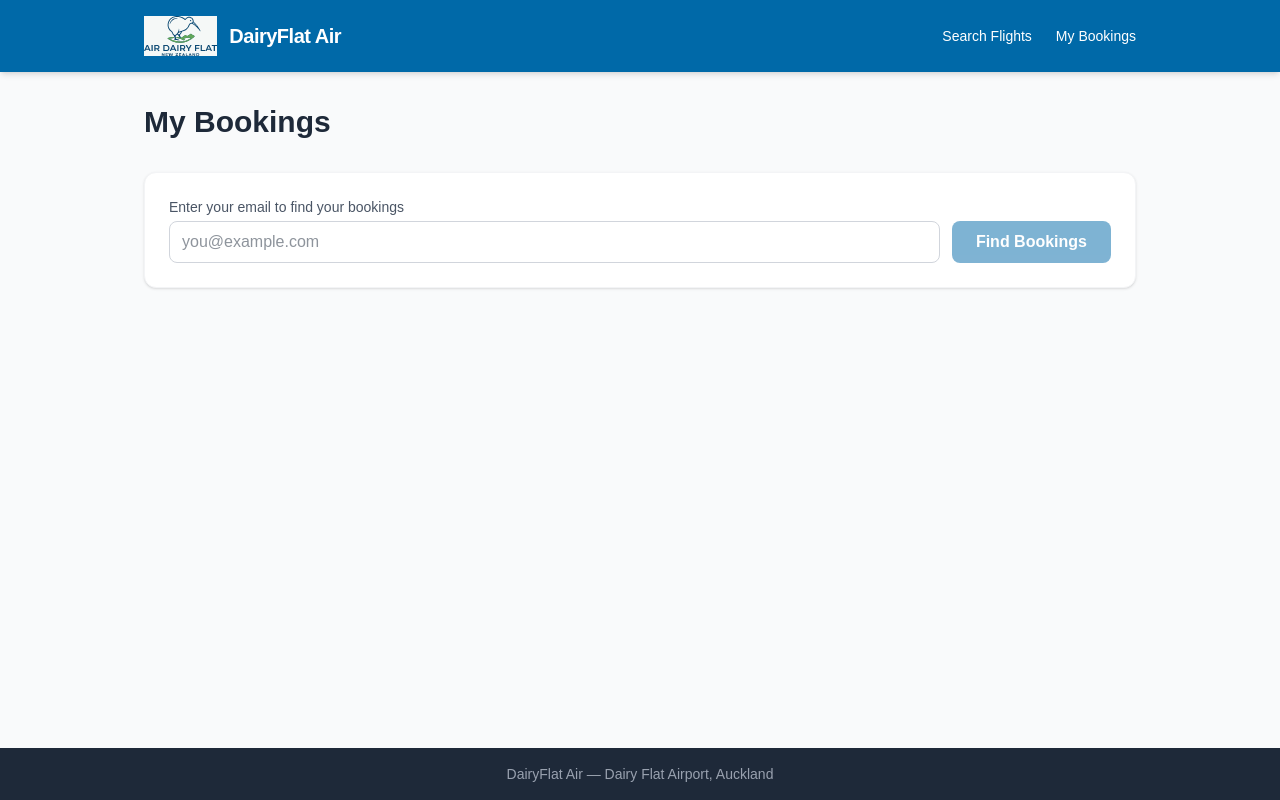
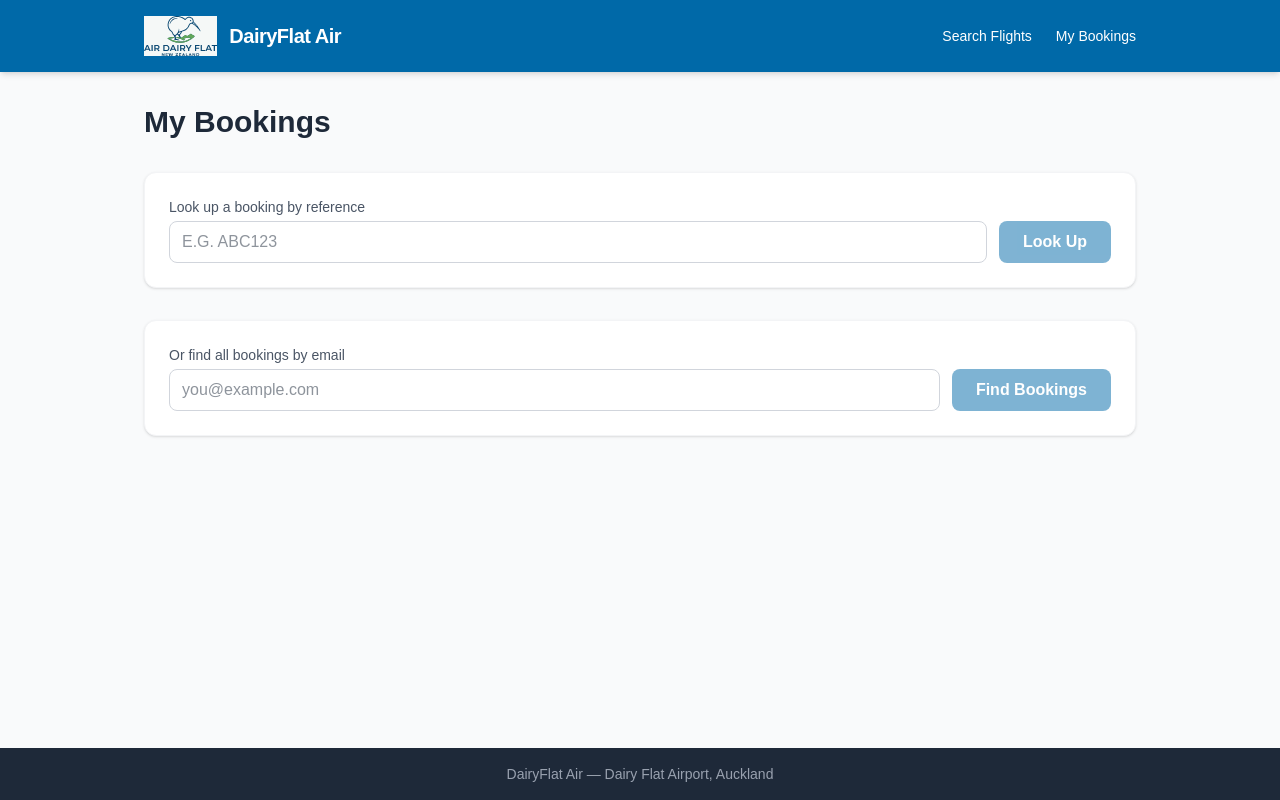
Before and after one commit to EnsignPicard/159352-assignment-2, a Next.js app: page /bookings in a window 1280 px wide. Built offline with nearby package versions, Linux system fonts and the light colour scheme.

Commit message:
first commit

```diff
--- a/app/booking/[ref]/page.tsx
+++ b/app/booking/[ref]/page.tsx
@@ -1,10 +1,9 @@
 "use client";
 import { useEffect, useState } from "react";
-import { useParams } from "next/navigation";
+import { useParams, useRouter } from "next/navigation";
 import Link from "next/link";
 
 interface Booking {
-  _id: string;
   bookingRef: string;
   flightNo: string;
   orig: string;
@@ -42,6 +41,7 @@ function formatDate(dateStr: string, tz: string) {
 
 export default function BookingPage() {
   const params = useParams();
+  const router = useRouter();
   const ref = params.ref as string;
   const [booking, setBooking] = useState<Booking | null>(null);
   const [error, setError] = useState("");
@@ -59,7 +59,19 @@ export default function BookingPage() {
   }, [ref]);
 
   if (loading) return <p className="text-gray-500">Loading booking...</p>;
-  if (error) return <p className="text-red-500">{error}</p>;
+  if (error) {
+    return (
+        <div className="space-y-4">
+          <p className="text-red-500">{error}</p>
+          <button
+              onClick={() => router.push("/bookings")}
+              className="text-sky-700 font-semibold hover:underline"
+          >
+            ← Back to My Bookings
+          </button>
+        </div>
+    );
+  }
   if (!booking) return null;
 
   const passengerName = [booking.passenger.title, booking.passenger.firstname, booking.passenger.lastname]
@@ -68,6 +80,13 @@ export default function BookingPage() {
 
   return (
       <div className="space-y-6">
+        <button
+            onClick={() => router.push("/bookings")}
+            className="text-sky-700 font-semibold hover:underline"
+        >
+          ← Back to My Bookings
+        </button>
+
         <div className="flex items-center gap-3">
           <div className="bg-green-100 text-green-700 px-3 py-1 rounded-full text-sm font-semibold">
             Confirmed
--- a/app/bookings/page.tsx
+++ b/app/bookings/page.tsx
@@ -1,5 +1,6 @@
 "use client";
 import { useState } from "react";
+import { useRouter } from "next/navigation";
 import Link from "next/link";
 
 interface Booking {
@@ -39,20 +40,30 @@ function formatDate(dateStr: string, tz: string) {
 }
 
 export default function BookingsPage() {
+  const router = useRouter();
   const [email, setEmail] = useState("");
+  const [bookingRef, setBookingRef] = useState("");
   const [bookings, setBookings] = useState<Booking[]>([]);
   const [loading, setLoading] = useState(false);
   const [searched, setSearched] = useState(false);
   const [cancellingRef, setCancellingRef] = useState("");
+  const [refError, setRefError] = useState("");
 
-  const handleSearch = async () => {
+  const handleEmailSearch = async () => {
     if (!email) return;
     setLoading(true);
     setSearched(true);
+    setRefError("");
     const res = await fetch(`/api/bookings?email=${encodeURIComponent(email)}`);
     const data = await res.json();
     setBookings(data);
     setLoading(false);
+  };
+
+  const handleRefSearch = async () => {
+    if (!bookingRef) return;
+    setRefError("");
+    router.push(`/booking/${bookingRef.toUpperCase()}`);
   };
 
   const handleCancel = async (ref: string) => {
@@ -67,30 +78,60 @@ export default function BookingsPage() {
     setCancellingRef("");
   };
 
-  const handleKeyDown = (e: React.KeyboardEvent) => {
-    if (e.key === "Enter") handleSearch();
+  const handleEmailKey = (e: React.KeyboardEvent) => {
+    if (e.key === "Enter") handleEmailSearch();
+  };
+
+  const handleRefKey = (e: React.KeyboardEvent) => {
+    if (e.key === "Enter") handleRefSearch();
   };
 
   return (
       <div className="space-y-8">
         <h1 className="text-3xl font-bold text-gray-800">My Bookings</h1>
 
+        {/* Booking reference lookup */}
+        <div className="bg-white rounded-xl shadow-sm border border-gray-100 p-6">
+          <label className="block text-sm font-medium text-gray-600 mb-1">
+            Look up a booking by reference
+          </label>
+          <div className="flex gap-3">
+            <input
+                type="text"
+                value={bookingRef}
+                onChange={(e) => setBookingRef(e.target.value)}
+                onKeyDown={handleRefKey}
+                placeholder="e.g. ABC123"
+                maxLength={6}
+                className="flex-1 border border-gray-300 rounded-lg px-3 py-2 text-gray-800 uppercase"
+            />
+            <button
+                onClick={handleRefSearch}
+                disabled={!bookingRef}
+                className="bg-sky-700 text-white font-semibold px-6 py-2 rounded-lg hover:bg-sky-800 transition-colors disabled:opacity-50"
+            >
+              Look Up
+            </button>
+          </div>
+          {refError && <p className="text-red-500 text-sm mt-2">{refError}</p>}
+        </div>
+
         {/* Email search */}
         <div className="bg-white rounded-xl shadow-sm border border-gray-100 p-6">
           <label className="block text-sm font-medium text-gray-600 mb-1">
-          Enter your email to find your bookings
+            Or find all bookings by email
           </label>
           <div className="flex gap-3">
             <input
                 type="email"
                 value={email}
                 onChange={(e) => setEmail(e.target.value)}
-            onKeyDown={handleKeyDown}
+                onKeyDown={handleEmailKey}
                 placeholder="you@example.com"
                 className="flex-1 border border-gray-300 rounded-lg px-3 py-2 text-gray-800"
             />
             <button
-            onClick={handleSearch}
+                onClick={handleEmailSearch}
                 disabled={loading || !email}
                 className="bg-sky-700 text-white font-semibold px-6 py-2 rounded-lg hover:bg-sky-800 transition-colors disabled:opacity-50"
             >
@@ -115,7 +156,7 @@ export default function BookingsPage() {
               ) : (
                   bookings.map((booking) => (
                       <div
-                key={booking._id}
+                          key={booking.bookingRef}
                           className="bg-white rounded-xl shadow-sm border border-gray-100 p-6"
                       >
                         <div className="flex justify-between items-start mb-4">
```
Lines whose indentation alone changed are shown as unchanged.
